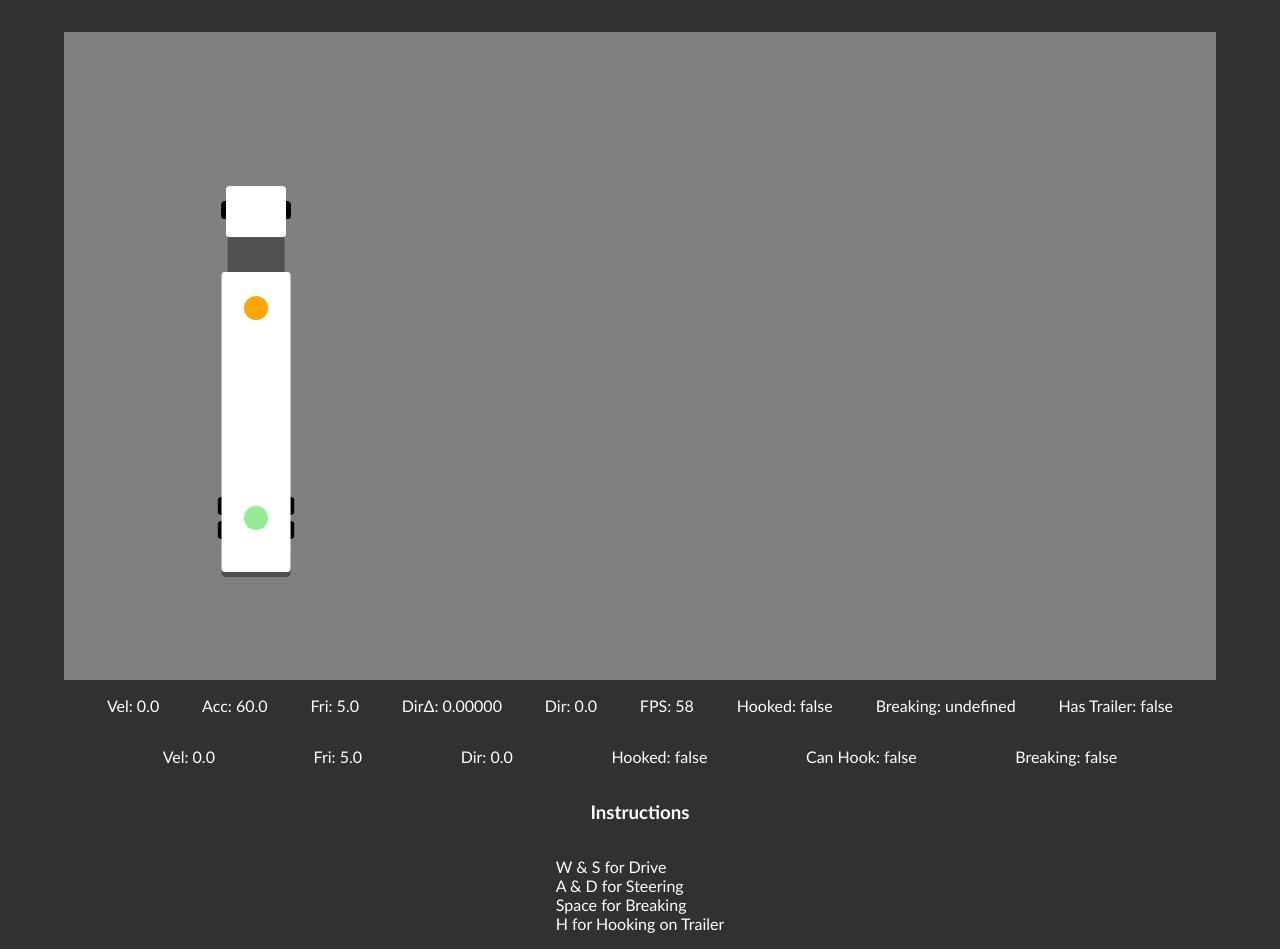
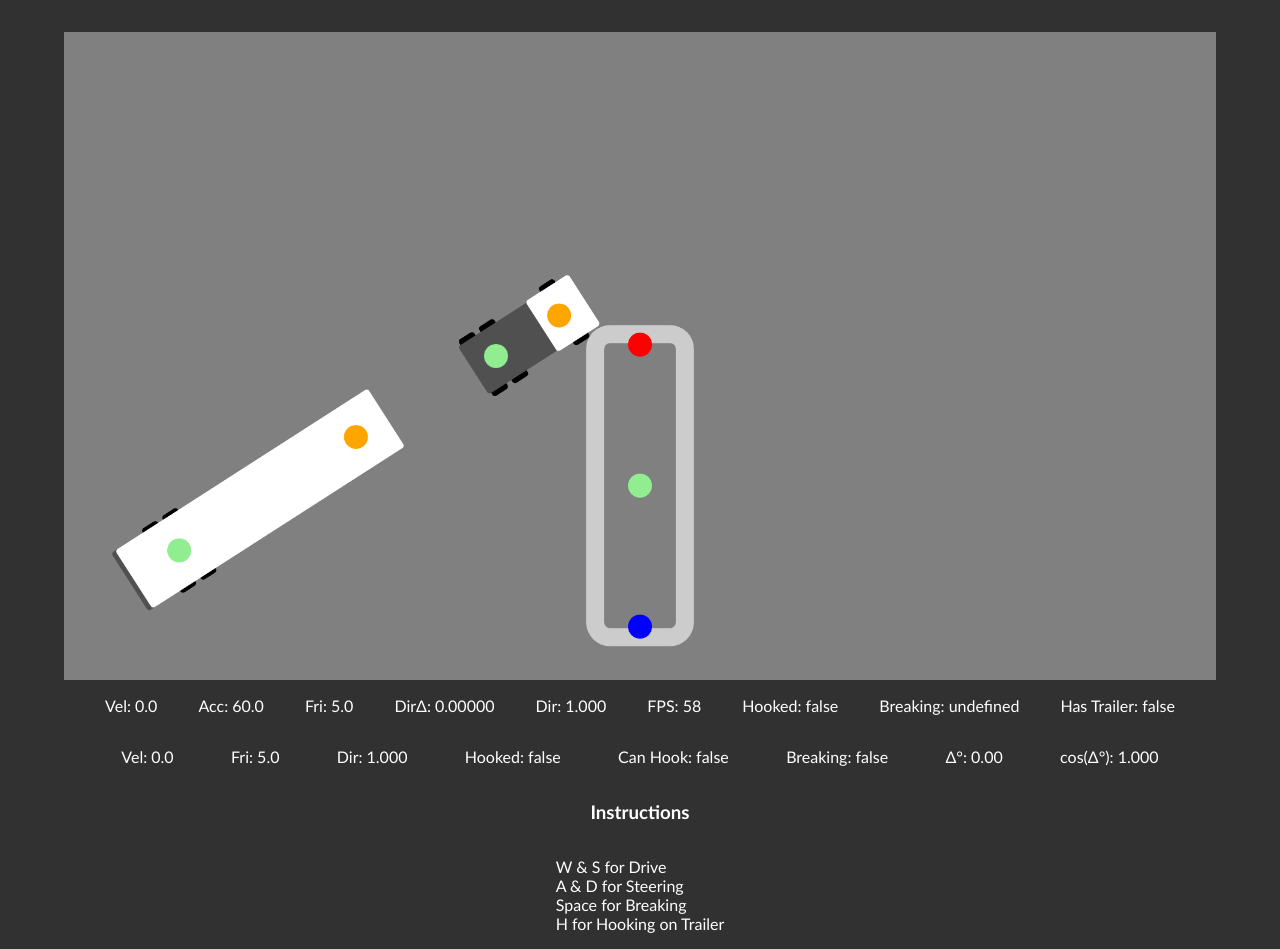
Before and after one commit to viggoStrom/Truck-Parking-Game, a plain HTML site: page index.html in a window 1280 px wide. Drawn offline with Linux system fonts and the light colour scheme.

Commit message:
reworked trailer vel

```diff
--- a/index.html
+++ b/index.html
@@ -32,6 +32,8 @@
         <p id="hookedTrailer">...</p>
         <p id="canHook">...</p>
         <p id="breakingTrailer">...</p>
+        <p id="deltaAngle">...</p>
+        <p id="cos">...</p>
     </div>
 
     <h3><a href="#stats">Instructions</a></h3>
@@ -42,6 +44,7 @@
         H for Hooking on Trailer
     </p>
 
+    <script src="script/parkingSpot.js"></script>
     <script src="script/trailer.js"></script>
     <script src="script/truck.js"></script>
     <script src="script/main.js"></script>
--- a/script/main.js
+++ b/script/main.js
@@ -3,12 +3,12 @@
 const canvas = document.querySelector("canvas")
 const ctx = canvas.getContext("2d")
 
-
 canvas.height = 1080
 canvas.width = 1920
 
-const whiteTruck = new truck(canvas.width / 6, canvas.height * 1.6 / 4)
-const whiteTrailer = new trailer([whiteTruck], canvas.width / 6, canvas.height * 3 / 4, 0)
+const whiteTruck = new truck(canvas.width * 1.5 / 4, canvas.height * 2 / 4,1)
+const whiteTrailer = new trailer([whiteTruck], canvas.width *0.2 / 2, canvas.height * 3.2 / 4, 1, "white")
+const whiteTrailersSpot = new parkingSpot(whiteTrailer, canvas.width / 2, canvas.height * 2.8 / 4, .0)
 
 
 // DEBUG
@@ -28,6 +28,8 @@ const directionTrailerStat = document.getElementById("directionTrailer")
 const hookedTrailerStat = document.getElementById("hookedTrailer")
 const canHookStat = document.getElementById("canHook")
 const breakingTrailerStat = document.getElementById("breakingTrailer")
+const deltaAngleStat = document.getElementById("deltaAngle")
+const cosStat = document.getElementById("cos")
 let frameTime = 0
 let fps = 0
 let i = 0
@@ -41,7 +43,7 @@ const DEBUG_frameInfo = (truck, trailer) => {
             accelerationStat.innerText = "Acc: " + truck.acceleration.toFixed(1)
             frictionStat.innerText = "Fri: " + truck.friction.toFixed(1)
             directionDeltaStat.innerText = "DirΔ: " + (truck.steerForce).toFixed(5)
-            directionStat.innerText = "Dir: " + truck.direction.toFixed(1)
+            directionStat.innerText = "Dir: " + truck.direction.toFixed(3)
             fpsStat.innerText = "FPS: " + fps
             hookedStat.innerText = "Hooked: " + truck.hooked
             breakingStat.innerText = "Breaking: " + truck.break
@@ -49,10 +51,12 @@ const DEBUG_frameInfo = (truck, trailer) => {
 
             velocityTrailerStat.innerText = "Vel: " + trailer.velocity.toFixed(1)
             frictionTrailerStat.innerText = "Fri: " + trailer.friction.toFixed(1)
-            directionTrailerStat.innerText = "Dir: " + trailer.direction.toFixed(1)
+            directionTrailerStat.innerText = "Dir: " + trailer.direction.toFixed(3)
             hookedTrailerStat.innerText = "Hooked: " + trailer.hooked
             canHookStat.innerText = "Can Hook: " + trailer.canHook
             breakingTrailerStat.innerText = "Breaking: " + trailer.break
+            deltaAngleStat.innerHTML = "Δ°: " + trailer.deltaAngle.toFixed(2)
+            cosStat.innerText = "cos(Δ°): " + Math.cos(trailer.deltaAngle).toFixed(3)
         } catch (error) {
 
         }
@@ -68,6 +72,9 @@ const frame = () => {
     DEBUG_frameInfo(whiteTruck, whiteTrailer)
 
     ctx.clearRect(0, 0, canvas.width, canvas.height)
+
+    whiteTrailersSpot.math()
+    whiteTrailersSpot.draw()
 
     whiteTruck.move()
     whiteTruck.draw()
--- /dev/null
+++ b/script/parkingSpot.js
@@ -0,0 +1,97 @@
+/** @type {HTMLCanvasElement} */
+
+canvas = document.querySelector("canvas")
+
+
+class parkingSpot {
+    constructor(trailer, x, y, direction) {
+        this.ctx = canvas.getContext("2d")
+
+        this.trailer = trailer
+        this.spineLength = this.trailer.spineLength + 120
+        this.halfSpineLength = this.spineLength / 2
+        this.color = this.trailer.color
+
+        this.direction = direction
+
+        this.centerX = x
+        this.centerY = y
+
+        this.hasTrailer = false
+    }
+
+    math() {
+        this.northX = this.centerX + Math.sin(this.direction) * this.halfSpineLength
+        this.northY = this.centerY - Math.cos(this.direction) * this.halfSpineLength
+
+        this.southX = this.centerX - Math.sin(this.direction) * this.halfSpineLength
+        this.southY = this.centerY + Math.cos(this.direction) * this.halfSpineLength
+
+
+        let tcx = this.trailer.centerX, tcy = this.trailer.centerY
+        let tax = this.trailer.attachPointX, tay = this.trailer.attachPointY
+        let nx = this.northX, ny = this.northY
+        let sx = this.southX, sy = this.southY
+
+        if (
+            // X Component of Check
+            ((tcx > sx-15 && tcx < nx+15) || (tcx < sx+15 && tcx > nx-15)) &&
+            ((tax > sx-15 && tax < nx+15) || (tax < sx+15 && tax > nx-15)) &&
+            // Y Component of Check
+            ((tcy > sy && tcy < ny) || (tcy < sy && tcy > ny)) &&
+            ((tay > sy && tay < ny) || (tay < sy && tay > ny)) &&
+            // Rotational Component of Check
+            (Math.abs(this.direction - this.trailer.direction) < 0.1)
+        ) {
+            this.trailer.isParked = true
+            this.ctx.strokeStyle = "lightGreen"
+        } else {
+            this.ctx.strokeStyle = this.color
+            this.trailer.isParked = false
+        }
+
+    }
+
+    draw() {
+        let x, y, w, h
+
+        // Parking Space
+        this.ctx.lineWidth = 30
+        this.ctx.globalAlpha = 0.6
+        w = this.trailer.width * 1.3 + Math.sin(Date.now() / 700) * 5
+        h = this.trailer.length * 1.01 + Math.sin(Date.now() / 700) * 5
+        x = w / -2
+        y = h / -2
+
+        this.ctx.save()
+        this.ctx.beginPath()
+        this.ctx.translate(this.centerX, this.centerY)
+        this.ctx.rotate(this.direction)
+        this.ctx.roundRect(x, y, w, h, 25)
+        this.ctx.closePath()
+        this.ctx.stroke()
+        this.ctx.restore()
+        this.ctx.globalAlpha = 1
+
+        // DEBUG Parking Center
+        this.ctx.fillStyle = "lightGreen"
+        this.ctx.beginPath()
+        this.ctx.arc(this.centerX, this.centerY, 20, 0, 2 * Math.PI)
+        this.ctx.closePath()
+        this.ctx.fill()
+
+        // DEBUG North Point
+        this.ctx.fillStyle = "red"
+        this.ctx.beginPath()
+        this.ctx.arc(this.northX, this.northY, 20, 0, 2 * Math.PI)
+        this.ctx.closePath()
+        this.ctx.fill()
+
+        // DEBUG South Point
+        this.ctx.fillStyle = "blue"
+        this.ctx.beginPath()
+        this.ctx.arc(this.southX, this.southY, 20, 0, 2 * Math.PI)
+        this.ctx.closePath()
+        this.ctx.fill()
+    }
+}
--- a/script/trailer.js
+++ b/script/trailer.js
@@ -25,6 +25,7 @@ class trailer {
         this.hooked = false
         this.hookedBy = ""
         this.canHook = true
+        this.isParked = false
 
         this.breakForce = 80
         this.friction = 10
@@ -49,6 +50,15 @@ class trailer {
         // };
     }
 
+    updateDeltaAngle(truck) {
+        // this.deltaAngle = Math.asin(Math.sin(truck.direction)) - Math.asin(Math.sin(this.direction))
+        this.deltaAngle = truck.direction - this.direction
+    }
+
+    updateDistance(truck) {
+        this.distance = Math.sqrt((truck.centerX - this.centerX) ** 2 + (truck.centerY - this.centerY) ** 2)
+    }
+
     roundRect(x, y, w, h) {
         this.ctx.save()
         this.ctx.beginPath()
@@ -60,24 +70,8 @@ class trailer {
         this.ctx.restore()
     }
 
-
     draw() {
         let x, y, w, h
-
-        // Parking Space
-        // this.ctx.strokeStyle = "green"
-        // // this.ctx.strokeStyle = this.color
-        // this.ctx.lineWidth = 100
-        // this.ctx.globalAlpha = 0.8
-        // x = 100
-        // y = 100
-        // w = this.width * 1.2
-        // h = this.height * 1.2
-        // this.ctx.beginPath()
-        // this.ctx.roundRect(x, y, w, h)
-        // this.ctx.closePath()
-        // this.ctx.stroke()
-        // this.ctx.globalAlpha = 1
 
 
         // Wheels
@@ -123,6 +117,7 @@ class trailer {
         this.ctx.closePath()
         this.ctx.fill()
 
+
         // DEBUG Attach Point
         this.ctx.fillStyle = "orange"
         x = this.attachPointX - this.centerX
@@ -135,9 +130,26 @@ class trailer {
         this.ctx.fill()
         this.ctx.restore()
 
+        // DEBUG Velocity Vector
+        if (this.break) {
+            this.ctx.strokeStyle = "red"
+        } else {
+            this.ctx.strokeStyle = "blue"
+        }
+        this.ctx.lineWidth = 20
+        x = this.centerX
+        y = this.centerY
+        w = this.centerX + Math.sin(this.direction) * this.velocity * 100
+        h = this.centerY - Math.cos(this.direction) * this.velocity * 100
+        this.ctx.beginPath()
+        this.ctx.moveTo(x, y)
+        this.ctx.lineTo(w, h)
+        this.ctx.closePath()
+        this.ctx.stroke()
+
 
         // Can Hook Prompt
-        if (this.canHook == true) {
+        if ((this.canHook && !this.hooked && !this.isParked) || (this.isParked && this.hooked)) {
             ctx.fillStyle = "rgba(0,0,0,0.5)"
             ctx.beginPath()
             ctx.roundRect(this.attachPointX - 70, this.attachPointY - 70, 140, 140, 20)
@@ -152,7 +164,7 @@ class trailer {
     }
 
     move() {
-        // Update Attach Points
+        // Update Attach Points and Delta Angle
         this.spineLength = this.length - 150
         this.attachPointX = this.centerX + Math.sin(this.direction) * this.spineLength
         this.attachPointY = this.centerY - Math.cos(this.direction) * this.spineLength
@@ -164,10 +176,10 @@ class trailer {
         if (this.centerY > canvas.height - 45) { this.centerY = canvas.height - 45; this.velocity = -this.velocity * 0.2 }
         if (this.centerY < 0 + 45) { this.centerY = 0 + 45; this.velocity = -this.velocity * 0.2 }
 
-        if (this.attachPointX > canvas.width - 45) { this.velocity = -this.velocity * 0.2 }
-        if (this.attachPointX < 0 + 45) { this.velocity = -this.velocity * 0.2 }
-        if (this.attachPointY > canvas.height - 45) { this.velocity = -this.velocity * 0.2 }
-        if (this.attachPointY < 0 + 45) { this.velocity = -this.velocity * 0.2 }
+        if (this.attachPointX > canvas.width - 45) { ; this.velocity = -this.velocity * 0.2; this.centerX = canvas.width - 45 - this.spineLength * Math.sin(this.direction); }
+        if (this.attachPointX < 45) { ; this.velocity = -this.velocity * 0.2; this.centerX = 45 - this.spineLength * Math.sin(this.direction); }
+        if (this.attachPointY > canvas.height - 45) { ; this.velocity = -this.velocity * 0.2; this.centerY = canvas.height - 45 + this.spineLength * Math.cos(this.direction); }
+        if (this.attachPointY < 45) { ; this.velocity = -this.velocity * 0.2; this.centerY = 45 + this.spineLength * Math.cos(this.direction); }
 
 
         // Update Friction
@@ -190,90 +202,6 @@ class trailer {
         else if (this.velocity > 0) { this.velocity -= this.friction / (this.cargoMass + this.dryMass) }
 
 
-        // Apply Velocity to Truck Position
-        this.centerX += this.velocity * Math.sin(this.direction)
-        this.centerY -= this.velocity * Math.cos(this.direction)
-
-
-        // Calculate Velocity
-        this.trucks.forEach(truck => {
-            if (this.hooked && truck.id == this.hookedBy) {
-                const deltaX = truck.centerX - this.centerX
-                const deltaY = truck.centerY - this.centerY
-                const distance = Math.sqrt(deltaX ** 2 + deltaY ** 2)
-                const deltaAngle = this.direction - truck.direction
-                const deadZone = 0.05
-
-                if (Math.abs(distance - this.spineLength) < deadZone) {
-                    this.velocity = truck.velocity * Math.cos(deltaAngle)
-                }
-                if (distance > this.spineLength && (truck.velocity > deadZone || truck.velocity < deadZone)) {
-                    // this.velocity += 0.02 + (truck.velocity / 70) * Math.cos(deltaAngle)
-                    this.velocity += 0.07 + (truck.velocity / 70) * Math.cos(deltaAngle)
-                }
-                if (distance < this.spineLength && (truck.velocity > deadZone || truck.velocity < deadZone)) {
-                    // this.velocity -= 0.04 - (truck.velocity / 70) * Math.cos(deltaAngle)
-                    this.velocity -= 0.07 + (truck.velocity / 70) * Math.cos(deltaAngle)
-                }
-                if (Math.abs(distance - this.spineLength) > 50) {
-                    this.hookOff(truck)
-                }
-            }
-        })
-
-
-        // Breaking
-        this.trucks.forEach(truck => {
-            if (truck.id == this.hookedBy && truck.break && this.velocity > 0) { this.velocity -= this.breakForce / (this.cargoMass + this.dryMass); }
-            if (truck.id == this.hookedBy && truck.break && this.velocity < 0) { this.velocity += this.breakForce / (this.cargoMass + this.dryMass); }
-        })
-
-
-        // Hook on Trailer
-        this.trucks.forEach(truck => {
-            let r = 20
-            this.canHook = false
-            if (
-                truck.hooked == false &&
-                this.hooked == false &&
-                // !(this.direction + (Math.PI / 2 - truck.direction) > 3.6 ||
-                //     this.direction + (Math.PI / 2 - truck.direction) < -0.5) &&
-                truck.centerX < this.attachPointX + r &&
-                truck.centerX > this.attachPointX - r &&
-                truck.centerY < this.attachPointY + r &&
-                truck.centerY > this.attachPointY - r
-            ) {
-                // Prompt to Hook up Trailer
-                this.canHook = true
-            }
-            else if (
-                truck.id == this.hookedBy &&
-                truck.hooked == false &&
-                this.hooked == true &&
-                truck.centerX < this.attachPointX + r &&
-                truck.centerX > this.attachPointX - r &&
-                truck.centerY < this.attachPointY + r &&
-                truck.centerY > this.attachPointY - r
-            ) {
-                this.hookOff(truck)
-            }
-            else if (
-                truck.id != this.hookedBy &&
-                truck.hooked == true &&
-                this.hooked == false &&
-                truck.centerX < this.attachPointX + r &&
-                truck.centerX > this.attachPointX - r &&
-                truck.centerY < this.attachPointY + r &&
-                truck.centerY > this.attachPointY - r
-            ) {
-                // Hooks Trailer
-                this.hookOn(truck)
-            }
-
-            truck.checkIfHooked()
-        })
-
-
         // Turn to Truck
         this.trucks.forEach(truck => {
             if (this.hooked && truck.id == this.hookedBy) {
@@ -286,15 +214,122 @@ class trailer {
                 } else {
                     this.direction = Math.asin(deltaY / c) - Math.PI / 2
                 }
+            }
+        })
 
-                // Unhook if Angle is too Sharp
-                const deltaAngle = this.direction + (Math.PI / 2 - truck.direction)
-                if (deltaAngle > 3.6 || deltaAngle < -0.5) {
-                    this.hookOff(truck)
+
+        // Calculate Velocity V2
+        this.trucks.forEach(truck => {
+            if (this.hookedBy == truck.id) {
+                this.updateDistance(truck)
+                this.updateDeltaAngle(truck)
+                const deltaDistance = this.distance - this.spineLength
+                const deadZone = 0.1
+
+                if (Math.abs(deltaDistance) < deadZone) {
+                    this.velocity = truck.velocity * Math.cos(this.deltaAngle)
                 }
+                else if (deltaDistance > deadZone) {
+                    this.velocity += 0.2
+                }
+                else if (deltaDistance < -deadZone) {
+                    this.velocity -= 0.2
+                }
+
+            }
+        })
+
+
+        // Apply Velocity to Trailer Position
+        this.centerX += this.velocity * Math.sin(this.direction)
+        this.centerY -= this.velocity * Math.cos(this.direction)
+
+
+        // Breaking
+        this.trucks.forEach(truck => {
+            if (truck.id == this.hookedBy && truck.break && this.velocity > 0) { this.velocity -= this.breakForce / (this.cargoMass + this.dryMass); }
+            if (truck.id == this.hookedBy && truck.break && this.velocity < 0) { this.velocity += this.breakForce / (this.cargoMass + this.dryMass); }
+        })
+
+
+        // Hook on Trailer
+        const canAttachCheck = (truck, r) => {
+            return (
+                truck.centerX < this.attachPointX + r &&
+                truck.centerX > this.attachPointX - r &&
+                truck.centerY < this.attachPointY + r &&
+                truck.centerY > this.attachPointY - r
+            )
+        }
+        this.trucks.forEach(truck => {
+            const radius = 20
+            this.canHook = false
+            this.updateDeltaAngle(truck)
+            this.updateDistance(truck)
+
+            // If They're Hooked Just Continue
+            if (
+                truck.id == this.hookedBy &&
+                this.hooked &&
+                truck.hooked &&
+                canAttachCheck(truck, radius)
+            ) {
+
+            }
+
+            // If Truck Isn't Attached Offer, Prompt To Do So
+            else if (
+                truck.id != this.hookedBy &&
+                !this.hooked &&
+                !truck.hooked &&
+                canAttachCheck(truck, radius)
+            ) {
+                this.canHook = true
+            }
+
+            // If Truck Hooks and Trailer Isn't Hooked, Hook
+            else if (
+                (
+                    truck.id != this.hookedBy &&
+                    truck.hooked &&
+                    !this.hooked &&
+                    canAttachCheck(truck, radius)
+                )
+            ) {
+                this.hookOn(truck)
+            }
+
+            // Defaults to Setting the Truck to Unhooked
+            else {
+                truck.hooked = false
+            }
+
+            // If Truck Is: Clicking Hook Off, Their Angle Is Too Sharp, or The Distance Between Them Is Too Great, Detach the Trailer
+            if (
+                (
+                    truck.id == this.hookedBy &&
+                    truck.hasTrailer &&
+                    !truck.hooked &&
+                    canAttachCheck(truck, radius)
+                )
+                ||
+                (
+                    truck.id == this.hookedBy &&
+                    truck.hasTrailer &&
+                    Math.abs(Math.acos(Math.cos(this.deltaAngle))) > 2
+                )
+                ||
+                (
+                    truck.id == this.hookedBy &&
+                    truck.hasTrailer &&
+                    Math.abs(this.distance - this.spineLength) > 50
+                )
+            ) {
+                this.hookOff(truck)
             }
         })
     }
+
 
     hookOn(truck) {
         this.hooked = true
@@ -303,12 +338,15 @@ class trailer {
         truck.hasTrailer = true
     }
 
+
     hookOff(truck) {
         this.hooked = false
         this.hookedBy = ""
         truck.mass -= (this.cargoMass + this.dryMass)
         truck.hasTrailer = false
+        truck.hooked = false
     }
+
 
     save() {
         // Save Data to Local Storage in Case of Unintentional Reload
@@ -322,6 +360,7 @@ class trailer {
         window.localStorage.setItem(this.id, JSON.stringify(data))
     }
 
+
     load() {
         return JSON.parse(window.localStorage.getItem(this.id))
     }
--- a/script/truck.js
+++ b/script/truck.js
@@ -25,6 +25,7 @@ class truck {
         this.steerForce = 0.0002
         this.friction = 10
         this.mass = 2000
+        this.originalMass = 2000
         this.hooked = false
         this.hasTrailer = false
 
@@ -140,20 +141,49 @@ class truck {
         this.ctx.arc(this.centerX, this.centerY, 20, 0, 2 * Math.PI)
         this.ctx.closePath()
         this.ctx.fill()
+
+        // DEBUG Front Collider
+        this.ctx.fillStyle = "orange"
+        this.ctx.beginPath()
+        this.ctx.arc(this.frontColliderX, this.frontColliderY, 20, 0, 2 * Math.PI)
+        this.ctx.closePath()
+        this.ctx.fill()
+
+        // DEBUG Velocity Vector
+        if (this.break) {
+            this.ctx.strokeStyle = "red"
+        } else {
+            this.ctx.strokeStyle = "blue"
+        }
+        this.ctx.lineWidth = 20
+        x = this.centerX
+        y = this.centerY
+        w = this.centerX + Math.sin(this.direction) * this.velocity * 100
+        h = this.centerY - Math.cos(this.direction) * this.velocity * 100
+        this.ctx.beginPath()
+        this.ctx.moveTo(x, y)
+        this.ctx.lineTo(w, h)
+        this.ctx.closePath()
+        this.ctx.stroke()
     }
 
     move() {
         // Update Front Collider
-        this.spineLength = this.length - 150
+        this.spineLength = this.length - 95
         this.frontColliderX = this.centerX + Math.sin(this.direction) * this.spineLength
         this.frontColliderY = this.centerY - Math.cos(this.direction) * this.spineLength
 
 
         // Wall collision
         if (this.centerX > canvas.width - 45) { this.centerX = canvas.width - 45; this.velocity = -this.velocity * 0.2 }
-        if (this.centerX < 0 + 45) { this.centerX = 0 + 45; this.velocity = -this.velocity * 0.2 }
+        if (this.centerX < 45) { this.centerX = 45; this.velocity = -this.velocity * 0.2 }
         if (this.centerY > canvas.height - 45) { this.centerY = canvas.height - 45; this.velocity = -this.velocity * 0.2 }
-        if (this.centerY < 0 + 45) { this.centerY = 0 + 45; this.velocity = -this.velocity * 0.2 }
+        if (this.centerY < 45) { this.centerY = 45; this.velocity = -this.velocity * 0.2 }
+
+        if (this.frontColliderX > canvas.width - 45) { this.velocity = -this.velocity * 0.2; this.centerX = canvas.width - 45 - this.spineLength * Math.sin(this.direction); }
+        if (this.frontColliderX < 45) { this.velocity = -this.velocity * 0.2; this.centerX = 45 - this.spineLength * Math.sin(this.direction); }
+        if (this.frontColliderY > canvas.height - 45) { this.velocity = -this.velocity * 0.2; this.centerY = canvas.height - 45 + this.spineLength * Math.cos(this.direction); }
+        if (this.frontColliderY < 45) { this.velocity = -this.velocity * 0.2; this.centerY = 45 + this.spineLength * Math.cos(this.direction); }
 
 
         // Update Friction
@@ -192,10 +222,6 @@ class truck {
         if (this.leftTurn && this.velocity < 0) { this.direction += this.steerForce }
     }
 
-    checkIfHooked() {
-        if (!this.hasTrailer) { this.hooked = false }
-    }
-
     save() {
         // Save Data to Local Storage in Case of Unintentional Reload
         const data = {
```
